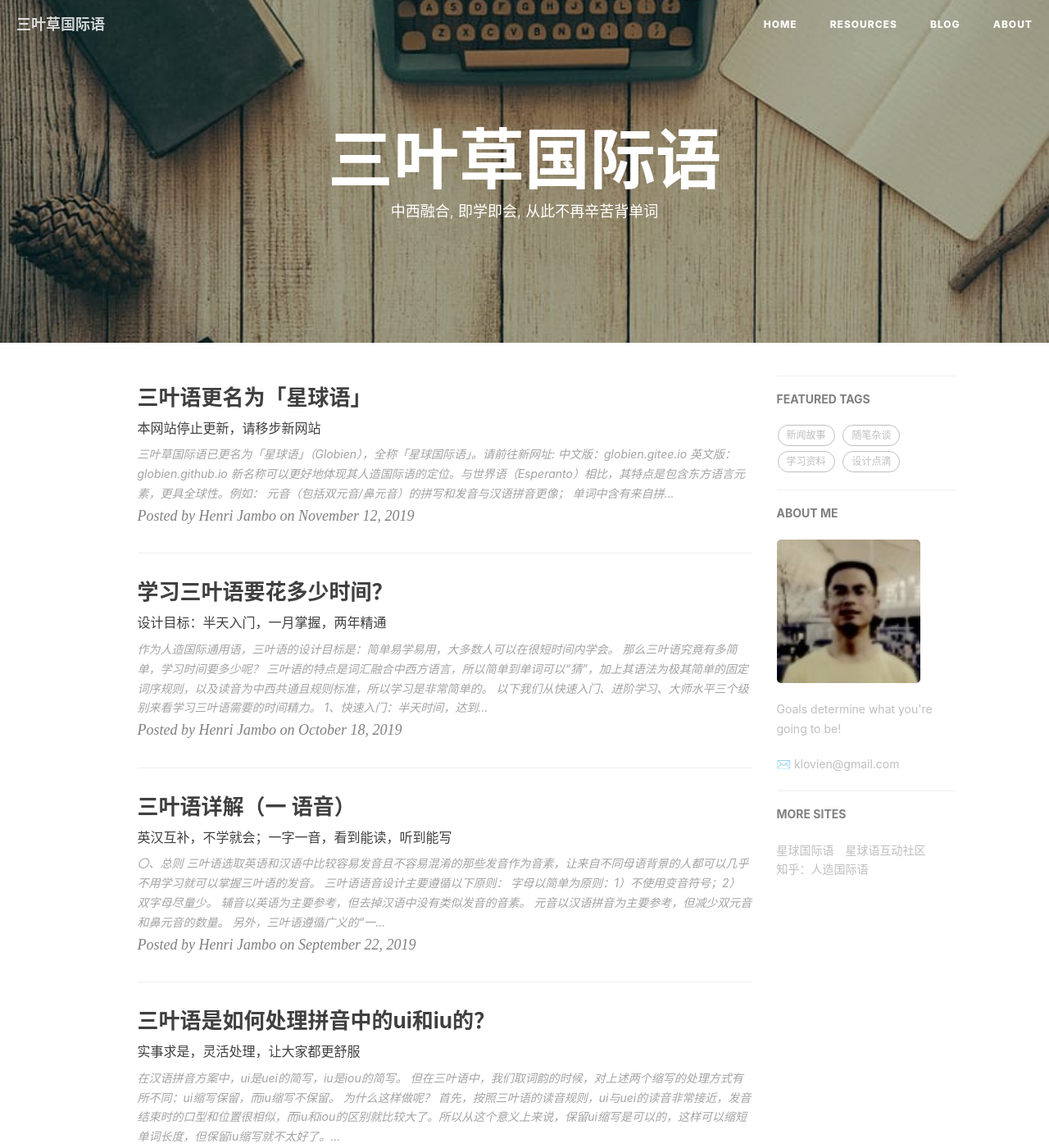
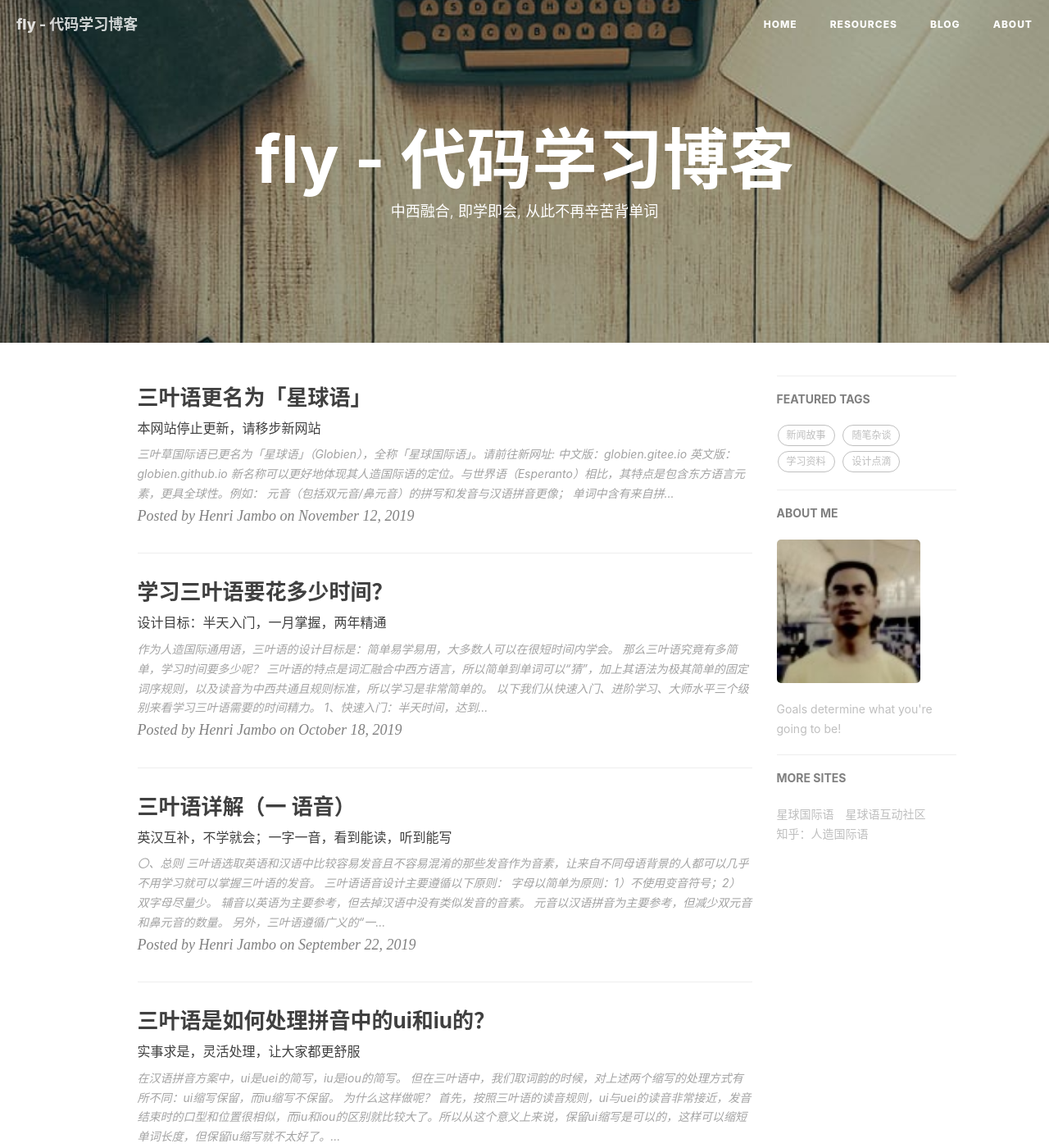
Before and after one commit to flyli98/flyli-98.github.io, a Jekyll site: the page built from index.html, in a window 1280 px wide and 1400 px high. Shown: the whole window at 82% size. Built offline with Jekyll 4.4.1, drawn with Linux system fonts in a browser that asks for light colours; nearby versions of some CDN libraries; the list of posts is cut into pages by our own code; comment, search, counter and statistics services are not loaded; some of the changed text lies outside the part shown.

Commit message:
Update _config.yml

```diff
--- a/_config.yml
+++ b/_config.yml
@@ -1,13 +1,13 @@
 # Site settings
-title: 三叶草国际语
-SEOTitle: 三叶草国际语 - 让沟通更容易
+title: fly - 代码学习博客
+SEOTitle: 代码学习
 header-img: img/post-bg-desk.jpg
-email: klovien@gmail.com
-description: "中西融合, 即学即会, 从此不再辛苦背单词"
-keyword: "人工语言, 国际语, 世界语, 三叶草国际语, 三叶语"
-url: "https://klovien.github.io"          # your host, for absolute URL
+# email: klovien@gmail.com
+description: "分享知识"
+keyword: "python, 深度学习, 计算机视觉, 其他"
+url: "https://flyli98.github.io"          # your host, for absolute URL
 baseurl: ""      # for example, '/blog' if your blog hosted on 'host/blog'
-github_repo: "https://github.com/klovien/klovien.github.io.git" # you code repository
+github_repo: "https://github.com/flyli98/flyli98.github.io.git" # you code repository
 
 # Sidebar settings
 sidebar: true                           # whether or not using Sidebar.
```
